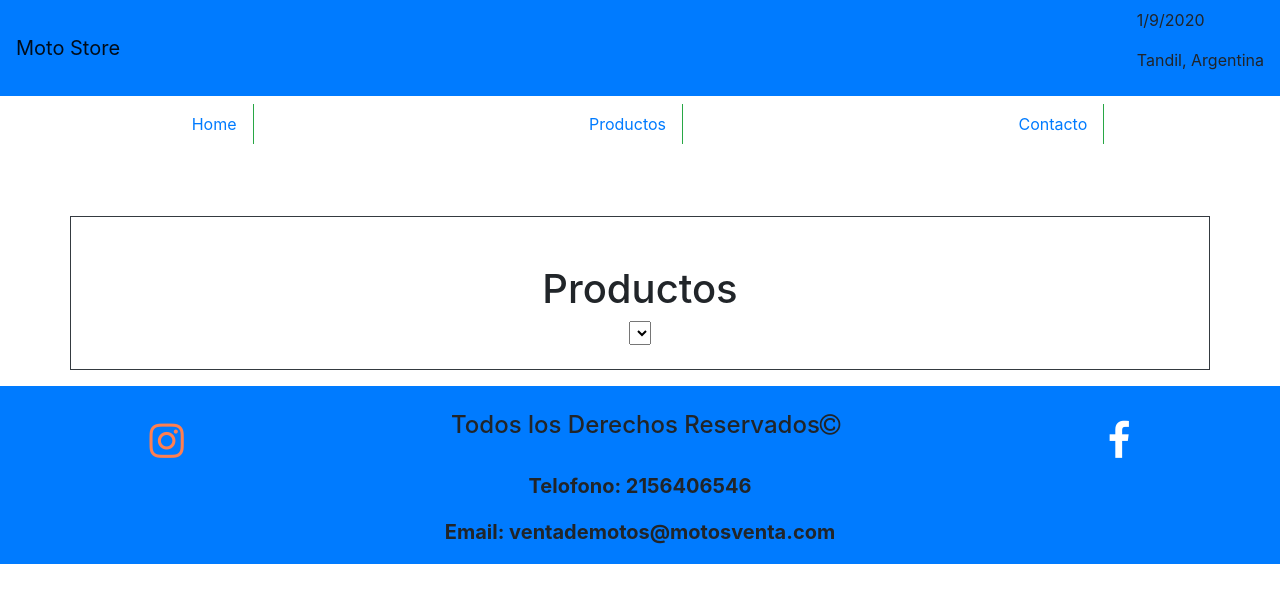
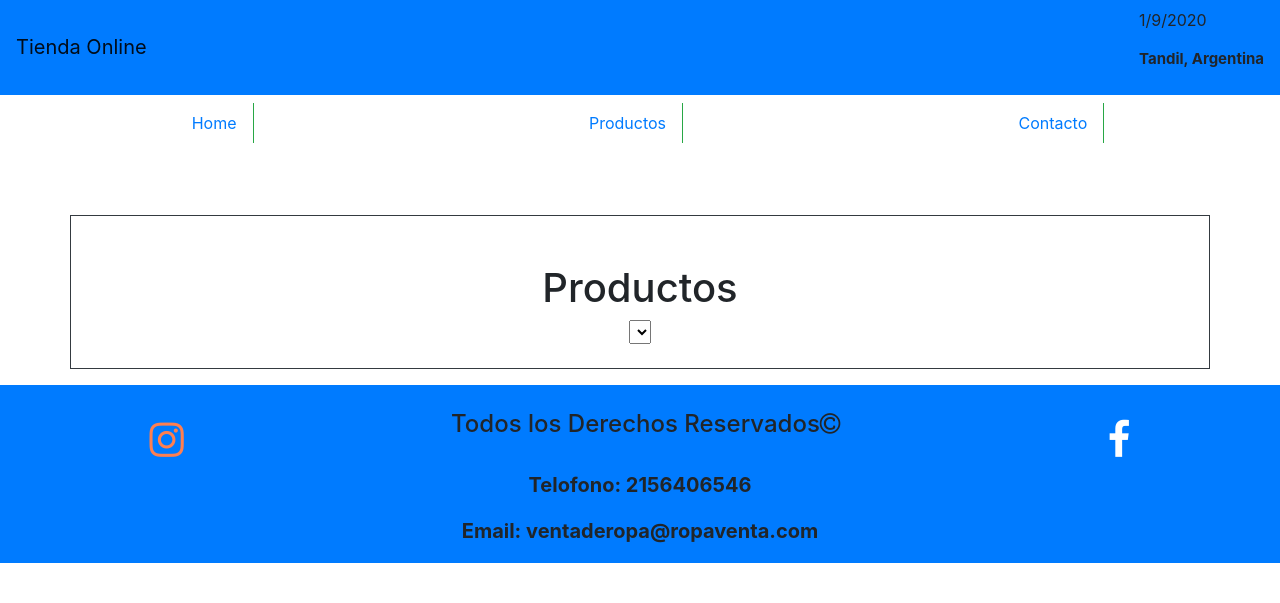
Before and after one commit to DamborianaIvan/Web-2---TP, a PHP site: page /productos in a window 1280 px wide. Shown: the top 603 px of the page. Run offline with PHP 8.4, Linux system fonts and the light colour scheme; data that the repository does not hold is empty.

Commit message:
cambios de texto y carpeta img

```diff
--- a/css/estilos.css
+++ b/css/estilos.css
@@ -23,3 +23,7 @@ footer p {
     font-size: 20px;
     font-weight: bold;
 }
+.ubicacion{
+    font-weight: bold;
+    font-size: 15px;
+}
--- a/templates/footer.tpl
+++ b/templates/footer.tpl
@@ -5,7 +5,7 @@
     <a class="text-end" href="#"><i class="fa fa-facebook"></i></a>
 </div>
 <p class="text-center">Telofono: 2156406546</p>
-<p class="text-center">Email: ventademotos@motosventa.com</p>
+<p class="text-center">Email: ventaderopa@ropaventa.com</p>
 </footer>
 
 
--- a/templates/header.tpl
+++ b/templates/header.tpl
@@ -7,7 +7,7 @@
     <link rel="stylesheet" href="https://stackpath.bootstrapcdn.com/bootstrap/4.5.2/css/bootstrap.min.css" integrity="sha384-JcKb8q3iqJ61gNV9KGb8thSsNjpSL0n8PARn9HuZOnIxN0hoP+VmmDGMN5t9UJ0Z" crossorigin="anonymous">
     <link rel="stylesheet" href="css/estilos.css">
     <link href="https://stackpath.bootstrapcdn.com/font-awesome/4.7.0/css/font-awesome.min.css" rel="stylesheet">
-    <title>Moto Store</title>
+    <title>Tienda Online</title>
 
 </head>
 
@@ -15,7 +15,7 @@
 <header>
     <nav class="navbar navbar-expand-lg navbar-light bg-primary justify-content-center justify-content-between">
         <div>
-            <a class="navbar-brand" href="#">Moto Store</a>
+            <a class="navbar-brand" href="#">Tienda Online</a>
         </div>
         <div>
             <p class="fecha">1/9/2020</p>
--- a/templates/home.tpl
+++ b/templates/home.tpl
@@ -2,8 +2,8 @@
 </header>
 <div class="container-fluid banner d-flex justify-content-center align-items-center text-white ">
     <div class="d-flex flex-column align-items-center">
-        <h2>Venta de motos y repuestos</h2>
-        <p>Los mejores precios del mercado</p>
+        <h2>Venta de ropa</h2>
+        <p>Ropa de niños y niñas</p>
     </div>
 </div>
 {include file="footer.tpl"}
--- a/templates/productos.tpl
+++ b/templates/productos.tpl
@@ -12,7 +12,7 @@
         {foreach from=$Productos item=$Producto}
             <div class="col-3">
                 <div class="card mb-3">
-                    <img src="img/banner.jpg" class="card-img-top" alt="...">
+                    <img src="img/remera_adidas_negra.jpg" class="card-img-top" alt="remera adidas">
                     <div class="card-body">
                         <h5 class="card-title">{$Producto.nombre_prod}</h5>
                         <p class="card-text">{$Producto.descripcion_prod}</p>
```
